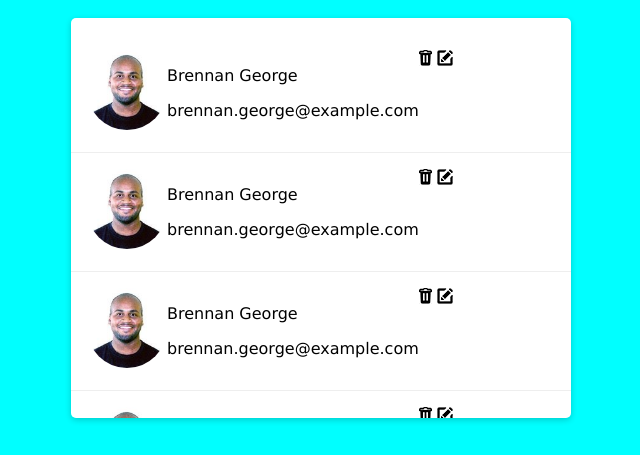
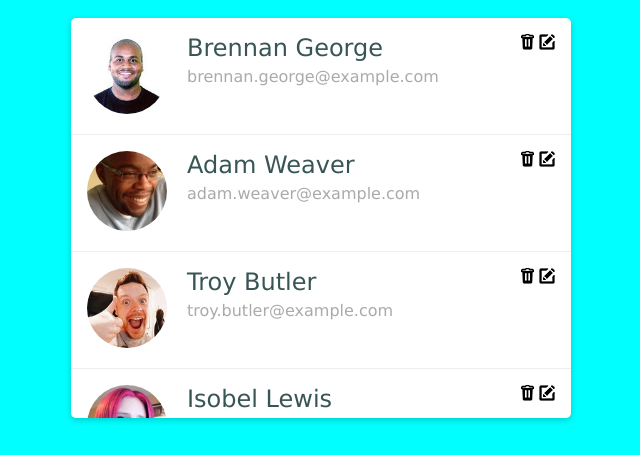
Before and after one commit to gustavorl03/Meus-estudos, a plain HTML site: page CursoWebFundamentos/Projeto_contatos/index.html in a window 1280 px wide. Shown: the part 222-677 px from the top of the page, without its empty margins (319-959 px from the left). Drawn offline with Linux system fonts and the light colour scheme.

Commit message:
atualizando o projeto contatos1 Serliv

```diff
--- a/CursoWebFundamentos/Projeto_contatos/estilo.css
+++ b/CursoWebFundamentos/Projeto_contatos/estilo.css
@@ -27,6 +27,7 @@ body {
 .list {
     list-style-type: none;
     padding: 0;
+    margin: 0;
 }
 
 .list-item {
@@ -39,3 +40,19 @@ body {
     width: 80px;
     border-radius: 50%;
 }
+
+.list-item__content {
+    padding: 0 20px;
+    flex-grow: 1;
+}
+
+.list-item__name {
+    font-size: 24px;
+    color: #385555;
+    margin: 0;
+}
+
+.list-item__email {
+    margin: 5px 0 0;
+    color: #aaa;
+}
--- a/CursoWebFundamentos/Projeto_contatos/index.html
+++ b/CursoWebFundamentos/Projeto_contatos/index.html
@@ -33,12 +33,12 @@
 
             <li class="list-item">
                 <div class="list-item__imagem">
-                    <img src="imagens/1.jpg" alt="Brennan George">
+                    <img src="imagens/2.jpg" alt="Adam Weaver">
                 </div>
 
                 <div class="list-item__content">
-                    <p class="list-item__name">Brennan George</p>
-                    <p class="list-item__email">brennan.george@example.com</p>
+                    <p class="list-item__name">Adam Weaver</p>
+                    <p class="list-item__email">adam.weaver@example.com</p>
                 </div>
 
                 <div class="list-item__action">
@@ -49,12 +49,12 @@
 
             <li class="list-item">
                 <div class="list-item__imagem">
-                    <img src="imagens/1.jpg" alt="Brennan George">
+                    <img src="imagens/3.jpg" alt="Troy Butler">
                 </div>
 
                 <div class="list-item__content">
-                    <p class="list-item__name">Brennan George</p>
-                    <p class="list-item__email">brennan.george@example.com</p>
+                    <p class="list-item__name">Troy Butler</p>
+                    <p class="list-item__email">troy.butler@example.com</p>
                 </div>
 
                 <div class="list-item__action">
@@ -65,12 +65,12 @@
 
             <li class="list-item">
                 <div class="list-item__imagem">
-                    <img src="imagens/1.jpg" alt="Brennan George">
+                    <img src="imagens/4.jpg" alt="Isobel Lewis">
                 </div>
 
                 <div class="list-item__content">
-                    <p class="list-item__name">Brennan George</p>
-                    <p class="list-item__email">brennan.george@example.com</p>
+                    <p class="list-item__name">Isobel Lewis</p>
+                    <p class="list-item__email">isobel.lewis@example.com</p>
                 </div>
 
                 <div class="list-item__action">
@@ -81,12 +81,12 @@
 
             <li class="list-item">
                 <div class="list-item__imagem">
-                    <img src="imagens/1.jpg" alt="Brennan George">
+                    <img src="imagens/5.jpg" alt="Lisa Garcia">
                 </div>
 
                 <div class="list-item__content">
-                    <p class="list-item__name">Brennan George</p>
-                    <p class="list-item__email">brennan.george@example.com</p>
+                    <p class="list-item__name">Lisa Garcia</p>
+                    <p class="list-item__email">lisagarcia@example.com</p>
                 </div>
 
                 <div class="list-item__action">
@@ -97,12 +97,12 @@
 
             <li class="list-item">
                 <div class="list-item__imagem">
-                    <img src="imagens/1.jpg" alt="Brennan George">
+                    <img src="imagens/6.jpg" alt="Carolyn Silva">
                 </div>
 
                 <div class="list-item__content">
-                    <p class="list-item__name">Brennan George</p>
-                    <p class="list-item__email">brennan.george@example.com</p>
+                    <p class="list-item__name">Carolyn Silva</p>
+                    <p class="list-item__email">carolyn.silva@example.com</p>
                 </div>
 
                 <div class="list-item__action">
```
Also changed, not shown: ProjetoOdin/Projeto Flexbox/index.html (+1 -1 lines), ProjetoOdin/Projeto Flexbox/style.css (+7 -4 lines).
